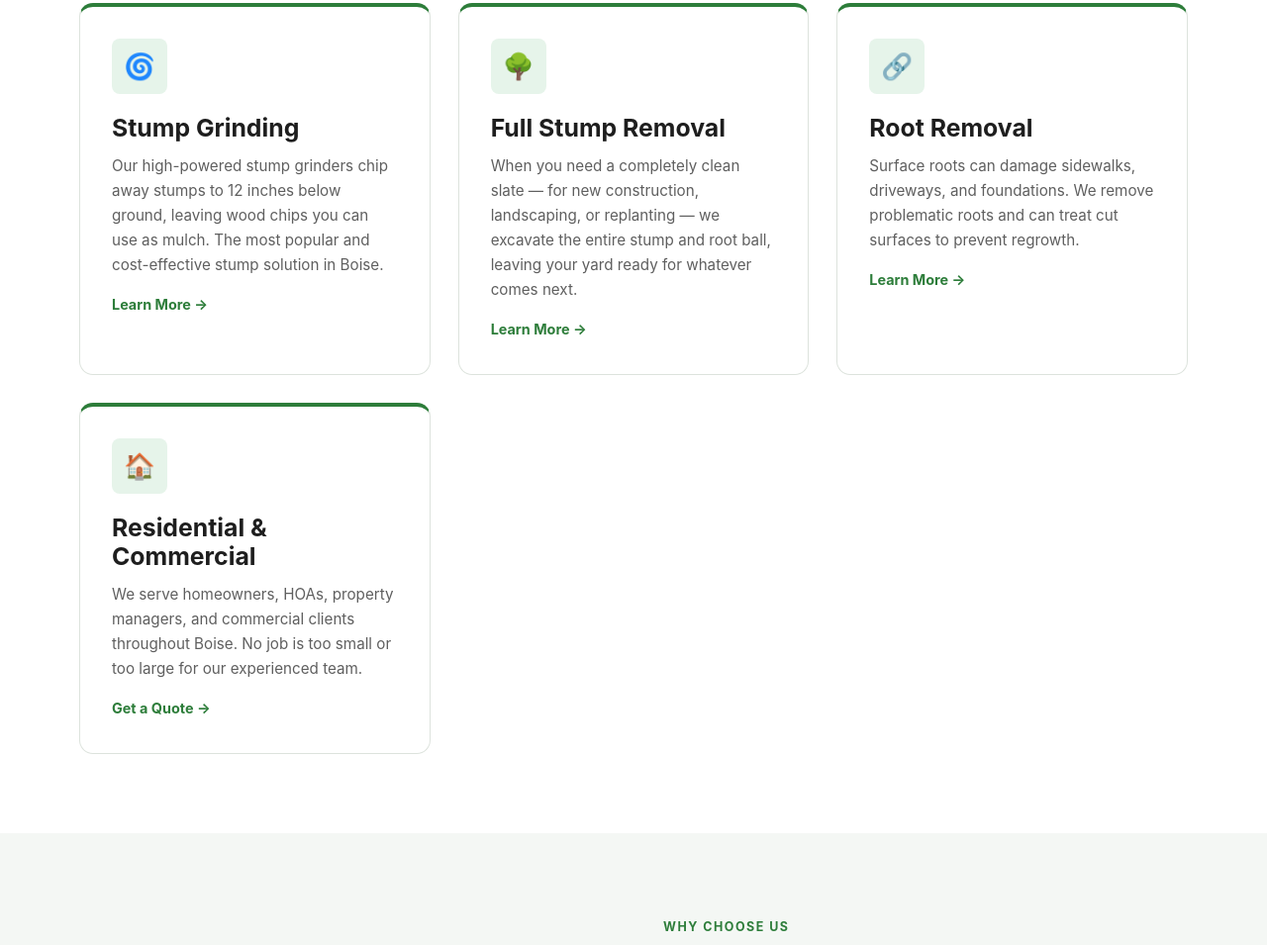
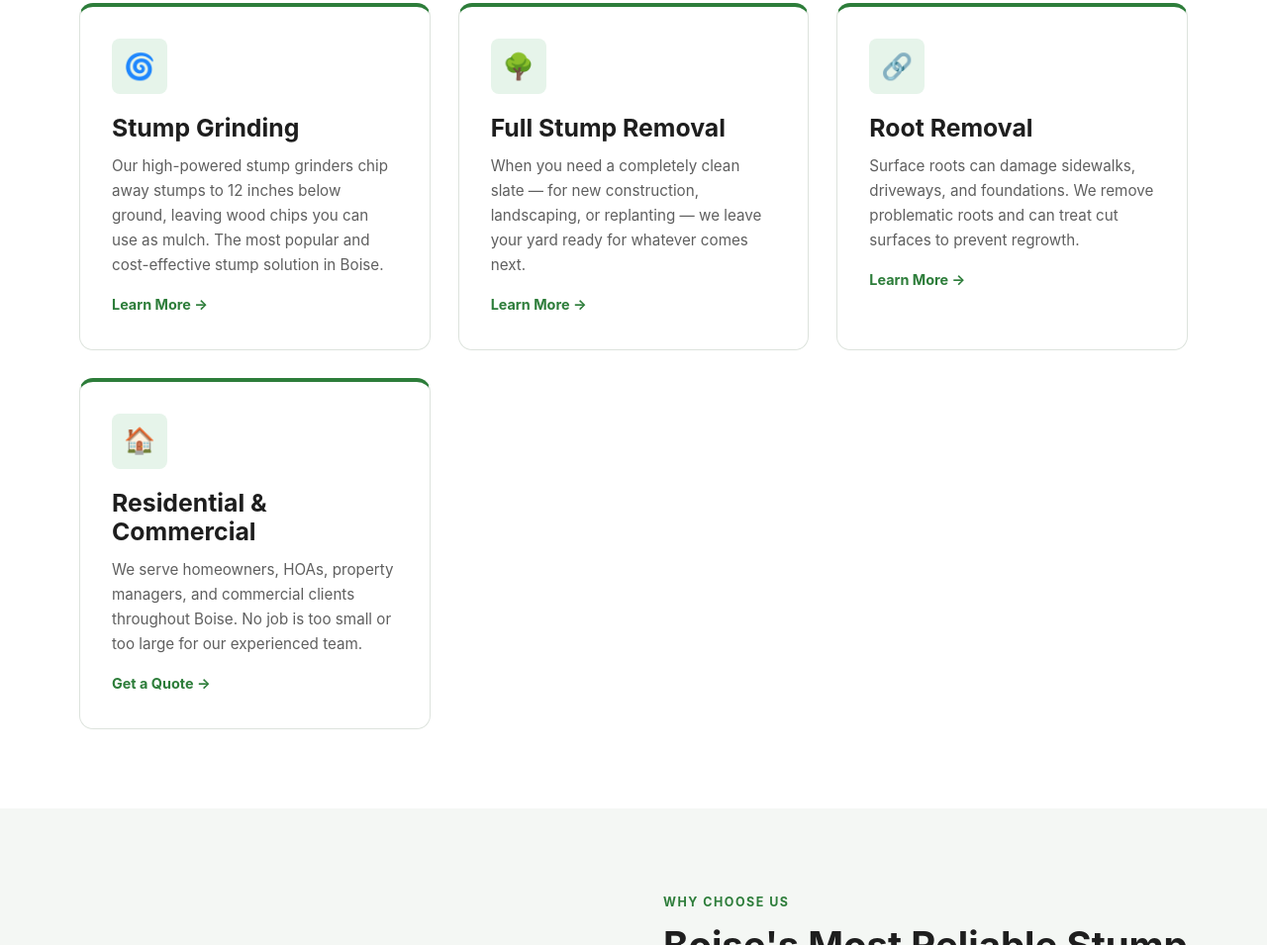
Before and after one commit to Sp423/boise-stump-removal, a plain HTML site: page index.html in a window 1280 px wide. Shown: the part 1227-2182 px from the top of the page at 99% size. Drawn offline with Linux system fonts and the light colour scheme.

Commit message:
remove excavate stump and root ball phrase

```diff
--- a/index.html
+++ b/index.html
@@ -139,7 +139,7 @@
         <div class="card service-card">
           <div class="card-icon green-bg">🌳</div>
           <h3>Full Stump Removal</h3>
-          <p>When you need a completely clean slate — for new construction, landscaping, or replanting — we excavate the entire stump and root ball, leaving your yard ready for whatever comes next.</p>
+          <p>When you need a completely clean slate — for new construction, landscaping, or replanting — we leave your yard ready for whatever comes next.</p>
           <a href="services.html#removal" class="card-link">Learn More →</a>
         </div>
 
```
